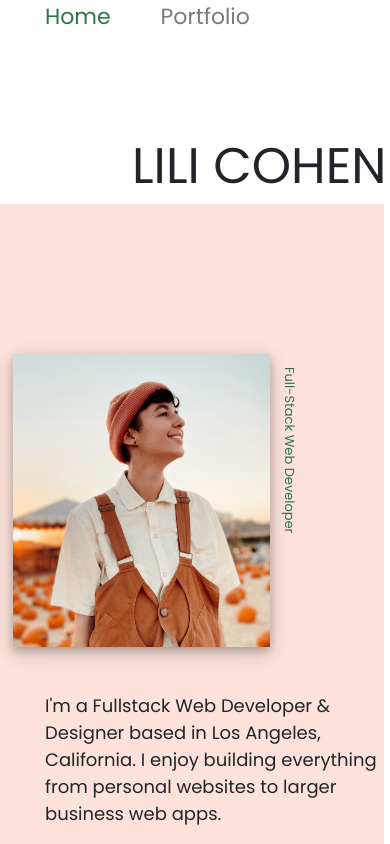
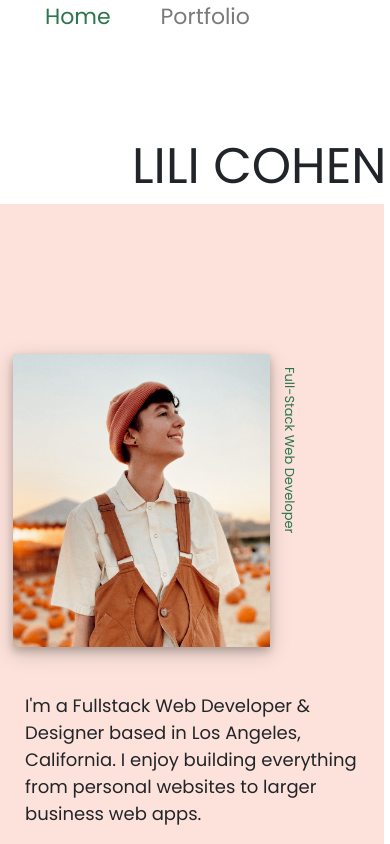
Before and after one commit to lilipcohen/Portfolio, a React (Create React App) app in the folder client/: page / in a window 390 px wide. Shown: the top 844 px of the page. Built offline with nearby package versions, Linux system fonts and the light colour scheme.

Commit message:
styling fixes

```diff
--- a/client/src/styles/Home.css
+++ b/client/src/styles/Home.css
@@ -100,6 +100,10 @@ p {
 }
 
 @media only screen and (min-width: 320px) and (max-width: 480px) {
+  .background {
+    max-height: 2000px;
+  }
+
   .h1 {
     margin-left: 35%;
   }
@@ -110,6 +114,11 @@ p {
     font-size: small;
   }
 
+  p {
+    margin: 45px 0px 0px 40px;
+    font-size: large;
+  }
+
   #imgHome {
     margin-left: 10%;
     height: 90%;
```
